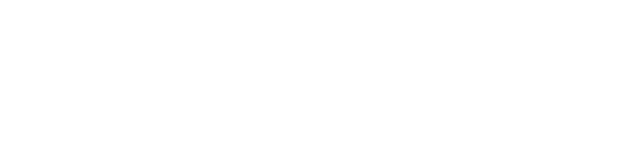
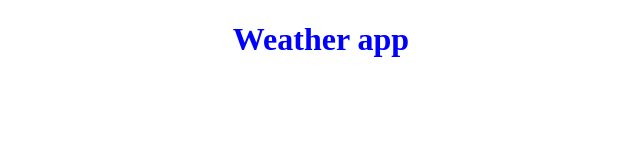
Before and after one commit to ClairePasquiou/Weather-app, a plain HTML site: page index.html in a window 1280 px wide. Shown: the whole page, without its empty margins (319-959 px from the left). Drawn offline with Linux system fonts and the light colour scheme.

Commit message:
Created the CSS and JS file

```diff
--- a/index.html
+++ b/index.html
@@ -5,6 +5,11 @@
     <meta http-equiv="X-UA-Compatible" content="IE=edge" />
     <meta name="viewport" content="width=device-width, initial-scale=1.0" />
     <title>Weather App by Claire Pasquiou</title>
+    <link rel="stylesheet" href="style.css">
   </head>
-  <body></body>
+  <body>
+    <h1>Weather app</h1>
+
+    <script src="script.js"></script>
+  </body>
 </html>
--- /dev/null
+++ b/style.css
@@ -0,0 +1,4 @@
+h1 {
+  text-align: center;
+  color: blue;
+}
```
Also changed, not shown: script.js (added).
